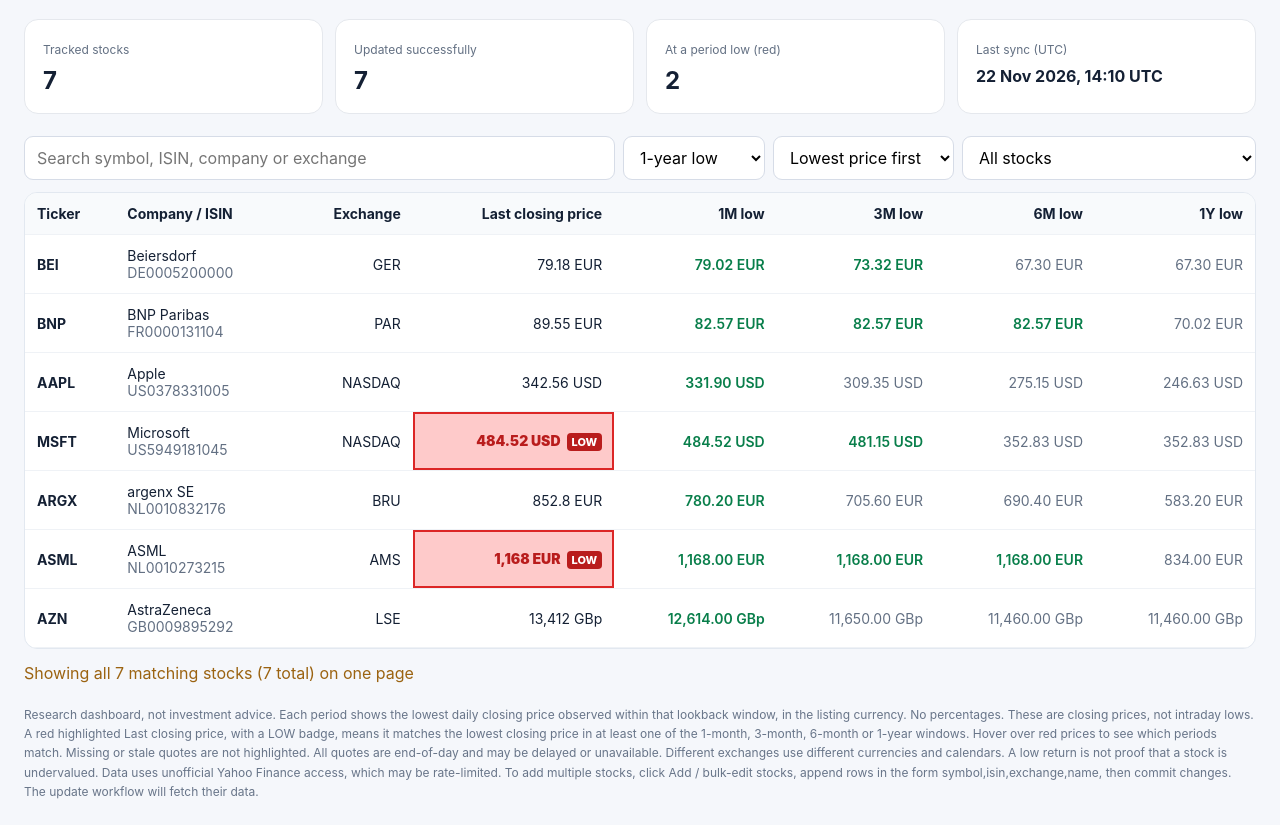
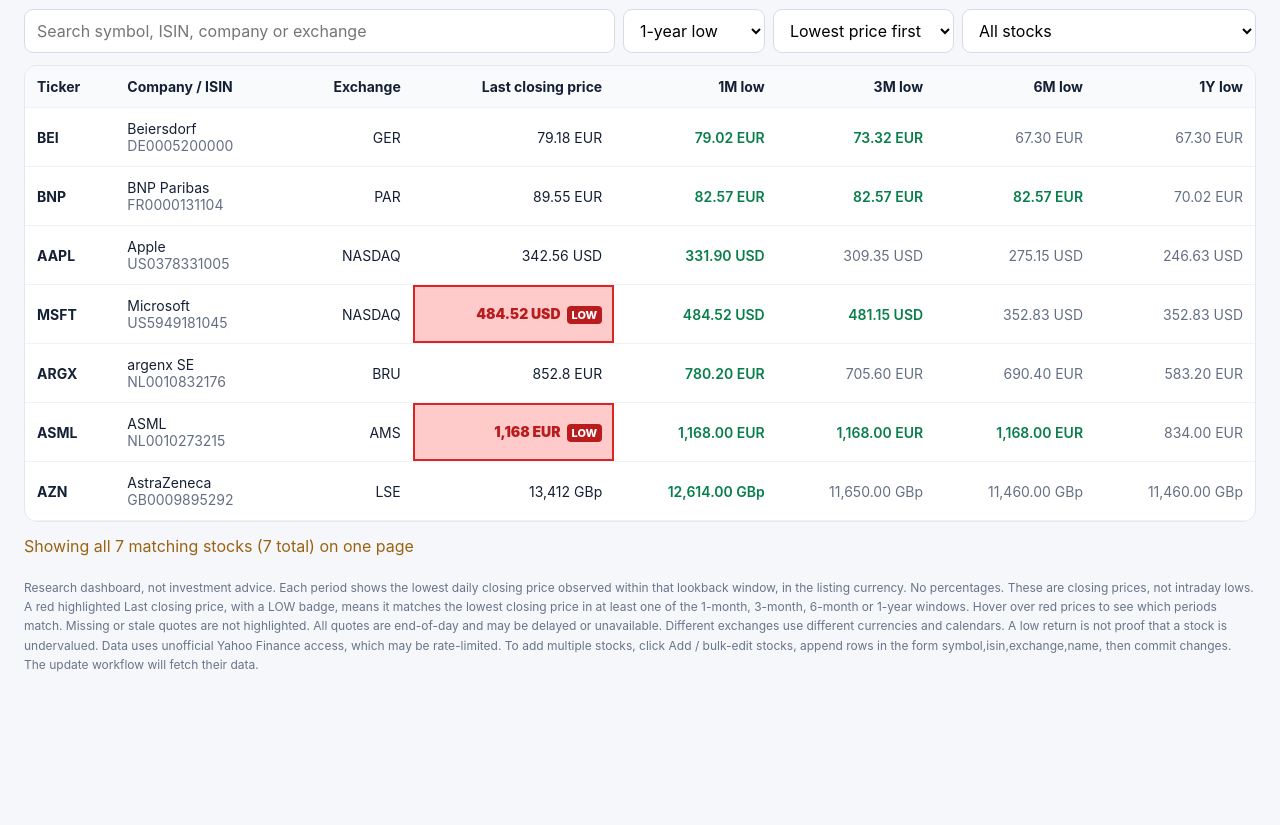
Before and after one commit to JayatiJaiswal/stock-market-screener, a plain HTML site: page docs/index.html in a window 1280 px wide. Shown: the part 115-940 px from the top of the page. After the commit the page ends 813 px from the top, so only its background shows below. Drawn offline with Linux system fonts and the light colour scheme.

Commit message:
Remove dashboard summary metrics panel

```diff
--- a/docs/index.html
+++ b/docs/index.html
@@ -6,9 +6,6 @@
 *{box-sizing:border-box}body{margin:0}main{max-width:1500px;margin:auto;padding:24px}
 header{display:flex;align-items:center;justify-content:space-between;gap:12px;flex-wrap:wrap}
 h1{margin:0;font-size:30px}p,.muted{color:#637083}
-.stats{display:grid;grid-template-columns:repeat(4,1fr);gap:12px;margin:22px 0}
-.stat{padding:18px;border:1px solid #e5e8ed;border-radius:14px;background:white}
-.stat span{font-size:12px;color:#637083}.stat strong{display:block;font-size:24px;margin-top:8px}
 .controls{display:flex;gap:8px;flex-wrap:wrap;margin:12px 0}
 input,select,button{padding:10px 12px;border:1px solid #d6dce7;background:white;border-radius:9px;font:inherit}
 input{flex:1;min-width:240px}button{cursor:pointer;font-weight:600}button:hover{background:#eef3ff}
@@ -22,10 +19,10 @@ th:first-child,td:first-child,th:nth-child(2),td:nth-child(2){text-align:left}
 .pill.stale{background:#fff0dc;color:#975500}.pill.error{background:#ffe9e9;color:#a02c33}
 #message{margin:14px 0;color:#9b6311}footer{font-size:12px;color:#687589;line-height:1.6;margin-top:22px}
 a{color:#265cb5}.action-link{display:inline-block;padding:10px 12px;border:1px solid #d6dce7;border-radius:9px;background:#fff;text-decoration:none;font-weight:600}.pager{display:flex;align-items:center;justify-content:center;gap:12px;margin:12px 0}.pager button:disabled{opacity:.45;cursor:default}
-@media(max-width:650px){main{padding:12px}.stats{grid-template-columns:repeat(2,1fr)}h1{font-size:23px}}
+@media(max-width:650px){main{padding:12px}h1{font-size:23px}}
 </style></head><body><main>
 <header><div><h1>Market Pulse — Price Lows</h1><p>Lowest closing prices · 1M / 3M / 6M / 1Y</p></div><div><a class="action-link" href="https://github.com/JayatiJaiswal/stock-market-screener/edit/main/stocks.csv" target="_blank" rel="noopener noreferrer" title="Add multiple rows using Symbol, ISIN, Exchange and Name">+ Add / bulk-edit stocks</a> <button id="refresh">Refresh display</button> <button id="export">Export CSV</button></div></header>
-<section class="stats"><div class="stat"><span>Tracked stocks</span><strong id="total">—</strong></div><div class="stat"><span>Updated successfully</span><strong id="success">—</strong></div><div class="stat"><span>At a period low (red)</span><strong id="falling">—</strong></div><div class="stat"><span>Last sync (UTC)</span><strong id="updated" style="font-size:16px">—</strong></div></section>
+
 <div class="controls"><input id="search" placeholder="Search symbol, ISIN, company or exchange">
 <select id="period"><option value="1y">1-year low</option><option value="6m">6-month low</option><option value="3m">3-month low</option><option value="1m">1-month low</option></select>
 <select id="direction"><option value="asc">Lowest price first</option><option value="desc">Highest price first</option></select>
@@ -51,7 +48,7 @@ el('message').textContent='Showing all '+rows.length+' matching stocks ('+stocks
 }
 async function refresh(){
 try {let response=await fetch('data.json?ts='+Date.now(),{cache:'no-store'});if(!response.ok)throw Error('HTTP '+response.status);
-let data=await response.json();stocks=data.stocks||[];const oldFormat=stocks.some(r=>r.returns&&!r.lows);el('total').textContent=data.total??stocks.length;el('success').textContent=data.success??0;el('falling').textContent=stocks.filter(atLongTermLow).length;el('updated').textContent=data.updated_at?new Date(data.updated_at).toLocaleString('en-GB',{timeZone:'UTC',dateStyle:'medium',timeStyle:'short'})+' UTC':'Not yet synced';render();
+let data=await response.json();stocks=data.stocks||[];const oldFormat=stocks.some(r=>r.returns&&!r.lows);render();
 if(oldFormat)el('message').textContent='Historical low prices have not been recalculated yet. The last saved data is still in the old percentage format. Run the Daily stock screener update GitHub Action; this dashboard intentionally does not display percentages.';else if(!data.updated_at)el('message').textContent='Ready for first data update. Run the GitHub Actions workflow.';
 }catch(err){el('message').textContent='Unable to load price data: '+err.message}}
 for(const id of ['search','period','direction','filter'])el(id).addEventListener(id==='search'?'input':'change',()=>{if(id==='period'||id==='direction'){key=el('period').value;ascending=el('direction').value==='asc'}render()});
```
